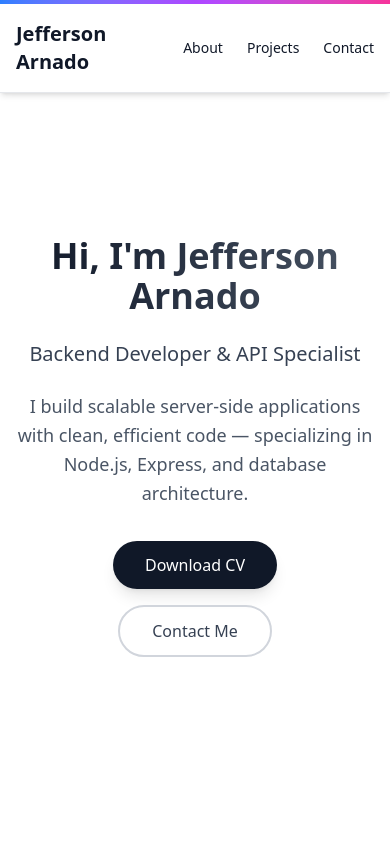
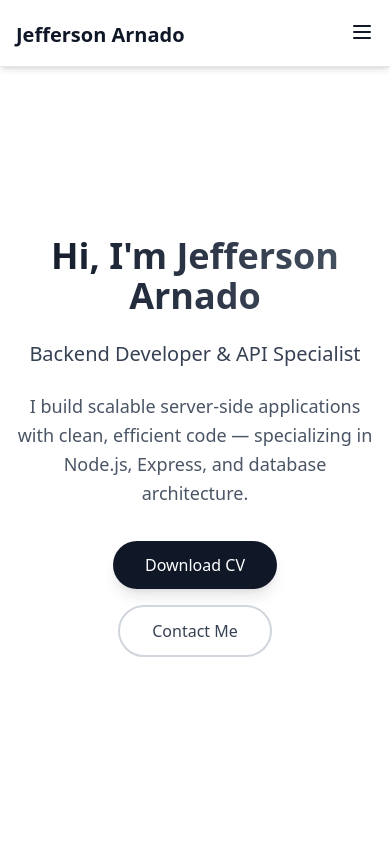
Before and after one commit to Jepjep18/web-app-portfolio, a React (Vite) app: page / in a window 390 px wide. Shown: the top 844 px of the page. Built offline with nearby package versions, Linux system fonts and the light colour scheme.

Commit message:
update : added gif loader

```diff
--- a/package.json
+++ b/package.json
@@ -10,6 +10,7 @@
     "preview": "vite preview"
   },
   "dependencies": {
+    "lucide-react": "^0.522.0",
     "react": "^19.1.0",
     "react-dom": "^19.1.0"
   },
--- a/src/App.jsx
+++ b/src/App.jsx
@@ -1,3 +1,5 @@
+import { useEffect, useState } from 'react';
+import Loader from './components/Loader';
 import Navbar from './components/Navbar';
 import Hero from './components/Hero';
 import About from './components/About';
@@ -6,6 +8,17 @@ import Contact from './components/Contact';
 import Footer from './components/Footer';
 
 function App() {
+  const [loading, setLoading] = useState(true);
+
+  useEffect(() => {
+    // Simulate loading delay (e.g. fetching data or assets)
+    const timeout = setTimeout(() => setLoading(false), 1500);
+
+    return () => clearTimeout(timeout);
+  }, []);
+
+  if (loading) return <Loader />;
+
   return (
     <div className="min-h-screen bg-white text-gray-900">
       <Navbar />
--- /dev/null
+++ b/src/components/Loader.jsx
@@ -0,0 +1,15 @@
+const Loader = () => {
+  return (
+    <div className="fixed inset-0 bg-white flex items-center justify-center z-[9999] transition-opacity duration-700">
+      <div className="flex flex-col items-center">
+        <img
+          src="/snail-loader.gif"
+          alt="Loading..."
+          className="w-48 h-48 mb-4"
+        />
+      </div>
+    </div>
+  );
+};
+
+export default Loader;
--- a/src/components/Navbar.jsx
+++ b/src/components/Navbar.jsx
@@ -1,15 +1,40 @@
+import { useState } from "react";
+import { Menu, X } from "lucide-react"; // You can install lucide-react or use any icon lib
+
 const Navbar = () => {
+  const [isOpen, setIsOpen] = useState(false);
+
   return (
     <header className="fixed top-0 left-0 w-full bg-white z-50 shadow-md border-b border-gray-200">
-      <div className="w-full h-1 bg-gradient-to-r from-blue-500 via-purple-500 to-pink-500" />
+      <div className="w-full h-1" />
       <nav className="max-w-6xl mx-auto px-4 py-4 flex justify-between items-center">
         <h1 className="text-xl font-bold text-gray-900">Jefferson Arnado</h1>
-        <ul className="flex space-x-6 text-sm md:text-base font-medium">
+
+        {/* Desktop Menu */}
+        <ul className="hidden md:flex space-x-6 text-sm md:text-base font-medium">
           <li><a href="#about" className="hover:text-blue-600 transition-colors duration-200">About</a></li>
           <li><a href="#projects" className="hover:text-blue-600 transition-colors duration-200">Projects</a></li>
           <li><a href="#contact" className="hover:text-blue-600 transition-colors duration-200">Contact</a></li>
         </ul>
+
+        {/* Hamburger Icon */}
+        <div className="md:hidden">
+          <button onClick={() => setIsOpen(!isOpen)} className="text-gray-900">
+            {isOpen ? <X size={24} /> : <Menu size={24} />}
+          </button>
+        </div>
       </nav>
+
+      {/* Mobile Menu */}
+      {isOpen && (
+        <div className="md:hidden bg-white border-t border-gray-200 px-4 pb-4">
+          <ul className="flex flex-col space-y-4 text-base font-medium">
+            <li><a href="#about" onClick={() => setIsOpen(false)} className="hover:text-blue-600">About</a></li>
+            <li><a href="#projects" onClick={() => setIsOpen(false)} className="hover:text-blue-600">Projects</a></li>
+            <li><a href="#contact" onClick={() => setIsOpen(false)} className="hover:text-blue-600">Contact</a></li>
+          </ul>
+        </div>
+      )}
     </header>
   );
 };
```
Also changed, not shown: public/snail-loader.gif (added), 1 other file (tests, documents, lock files or other folders).
